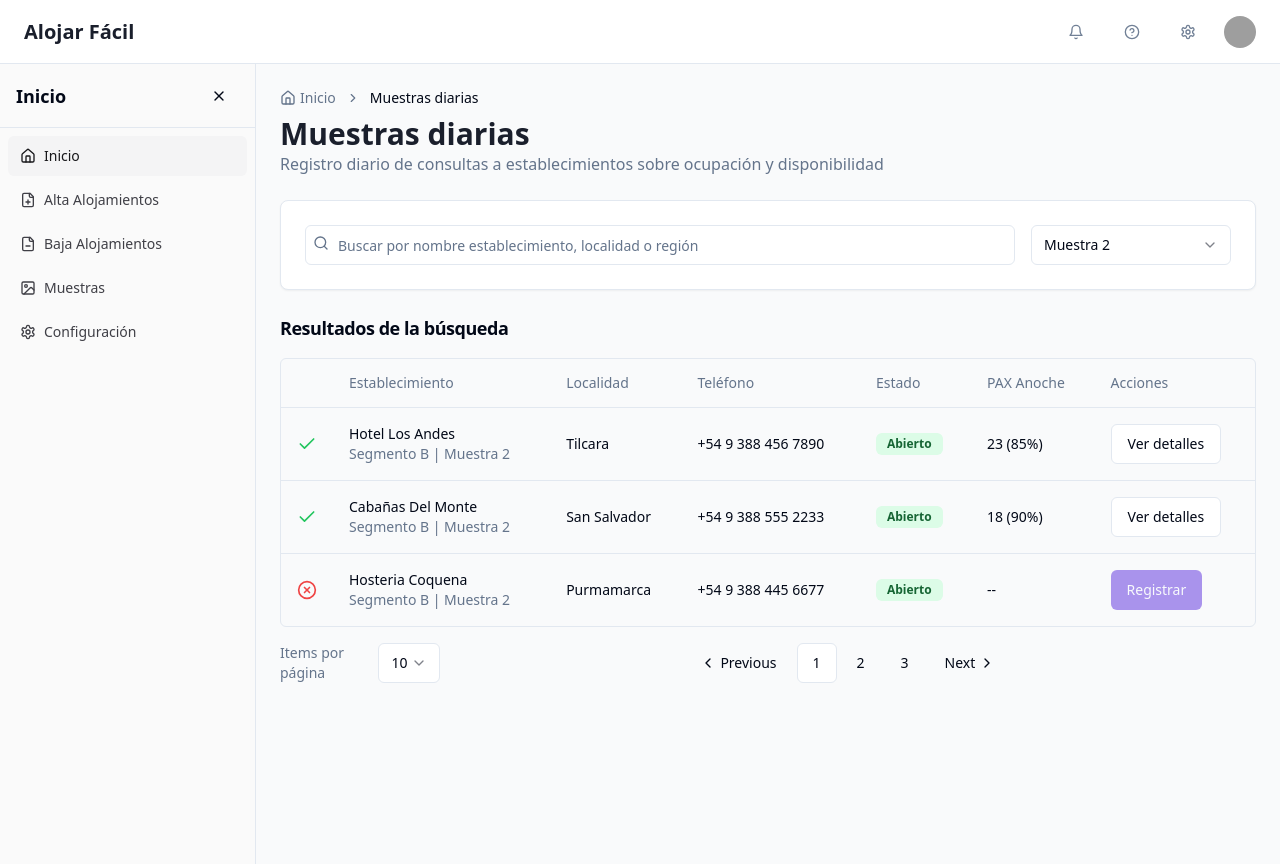
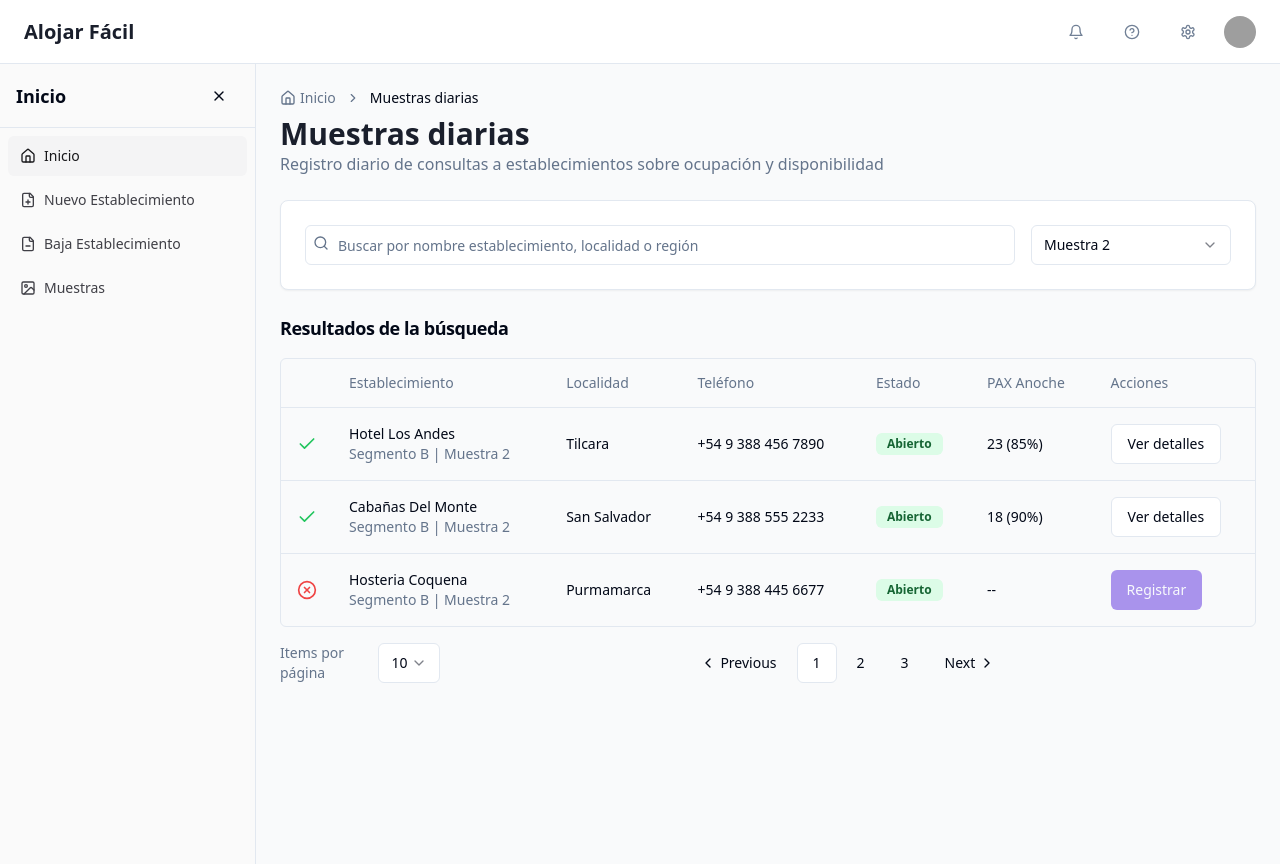
Before and after one commit to depiro/alojar-facil-app, a React (Vite) app: page /muestras in a window 1280 px wide. Built offline with nearby package versions, Linux system fonts and the light colour scheme; grey boxes are pictures that could not be loaded.

Commit message:
fix titles

```diff
--- a/src/components/layout/Sidebar.tsx
+++ b/src/components/layout/Sidebar.tsx
@@ -75,15 +75,15 @@ const Sidebar = () => {
               />
               <SidebarItem
                 icon={FilePlusIcon}
-                label="Alta Alojamientos"
-                active={activeItem === 'Alta Alojamientos'}
-                onClick={() => handleItemClick('Alta Alojamientos')}
+                label="Nuevo Establecimiento"
+                active={activeItem === 'Nuevo Establecimiento'}
+                onClick={() => handleItemClick('Nuevo Establecimiento')}
               />
               <SidebarItem
                 icon={FileMinusIcon}
-                label="Baja Alojamientos"
-                active={activeItem === 'Baja Alojamientos'}
-                onClick={() => handleItemClick('Baja Alojamientos')}
+                label="Baja Establecimiento"
+                active={activeItem === 'Baja Establecimiento'}
+                onClick={() => handleItemClick('Baja Establecimiento')}
               />
               <SidebarItem
                 icon={ImageIcon}
@@ -91,12 +91,12 @@ const Sidebar = () => {
                 active={activeItem === 'Muestras'}
                 onClick={() => handleItemClick('Muestras')}
               />
-              <SidebarItem
+          {/*     <SidebarItem
                 icon={SettingsIcon}
                 label="Configuración"
                 active={activeItem === 'Configuración'}
                 onClick={() => handleItemClick('Configuración')}
-              />
+              /> */}
             </>
           ) : (
             <>
@@ -114,9 +114,9 @@ const Sidebar = () => {
                 variant="ghost"
                 className={cn(
                   "h-10 w-10 p-0",
-                  activeItem === 'Alta Alojamientos' && "bg-sidebar-accent text-sidebar-accent-foreground"
+                  activeItem === 'Nuevo Establecimiento' && "bg-sidebar-accent text-sidebar-accent-foreground"
                 )}
-                onClick={() => handleItemClick('Alta Alojamientos')}
+                onClick={() => handleItemClick('Nuevo Establecimiento')}
               >
                 <FilePlusIcon size={18} />
               </Button>
@@ -124,9 +124,9 @@ const Sidebar = () => {
                 variant="ghost"
                 className={cn(
                   "h-10 w-10 p-0",
-                  activeItem === 'Baja Alojamientos' && "bg-sidebar-accent text-sidebar-accent-foreground"
+                  activeItem === 'Baja Establecimiento' && "bg-sidebar-accent text-sidebar-accent-foreground"
                 )}
-                onClick={() => handleItemClick('Baja Alojamientos')}
+                onClick={() => handleItemClick('Baja Establecimiento')}
               >
                 <FileMinusIcon size={18} />
               </Button>
@@ -140,7 +140,7 @@ const Sidebar = () => {
               >
                 <ImageIcon size={18} />
               </Button>
-              <Button
+             {/*  <Button
                 variant="ghost"
                 className={cn(
                   "h-10 w-10 p-0",
@@ -149,7 +149,7 @@ const Sidebar = () => {
                 onClick={() => handleItemClick('Configuración')}
               >
                 <SettingsIcon size={18} />
-              </Button>
+              </Button> */}
             </>
           )}
         </nav>
--- a/src/pages/EditEstablishment.tsx
+++ b/src/pages/EditEstablishment.tsx
@@ -18,13 +18,7 @@ const EditEstablishment = () => {
                   <span>Inicio</span>
                 </BreadcrumbLink>
               </BreadcrumbItem>
-              <BreadcrumbSeparator />
-              <BreadcrumbItem>
-                <BreadcrumbLink href="/alojamientos">
-                  <Building2Icon className="h-4 w-4 mr-1" />
-                  <span>Alojamientos</span>
-                </BreadcrumbLink>
-              </BreadcrumbItem>
+
               <BreadcrumbSeparator />
               <BreadcrumbItem>
                 <BreadcrumbPage>Edición de Establecimiento</BreadcrumbPage>
--- a/src/pages/Index.tsx
+++ b/src/pages/Index.tsx
@@ -20,13 +20,6 @@ const Index = () => {
               </BreadcrumbItem>
               <BreadcrumbSeparator />
               <BreadcrumbItem>
-                <BreadcrumbLink href="/alojamientos">
-                  <Building2Icon className="h-4 w-4 mr-1" />
-                  <span>Alojamientos</span>
-                </BreadcrumbLink>
-              </BreadcrumbItem>
-              <BreadcrumbSeparator />
-              <BreadcrumbItem>
                 <BreadcrumbPage>Nuevo Establecimiento</BreadcrumbPage>
               </BreadcrumbItem>
             </BreadcrumbList>
```
